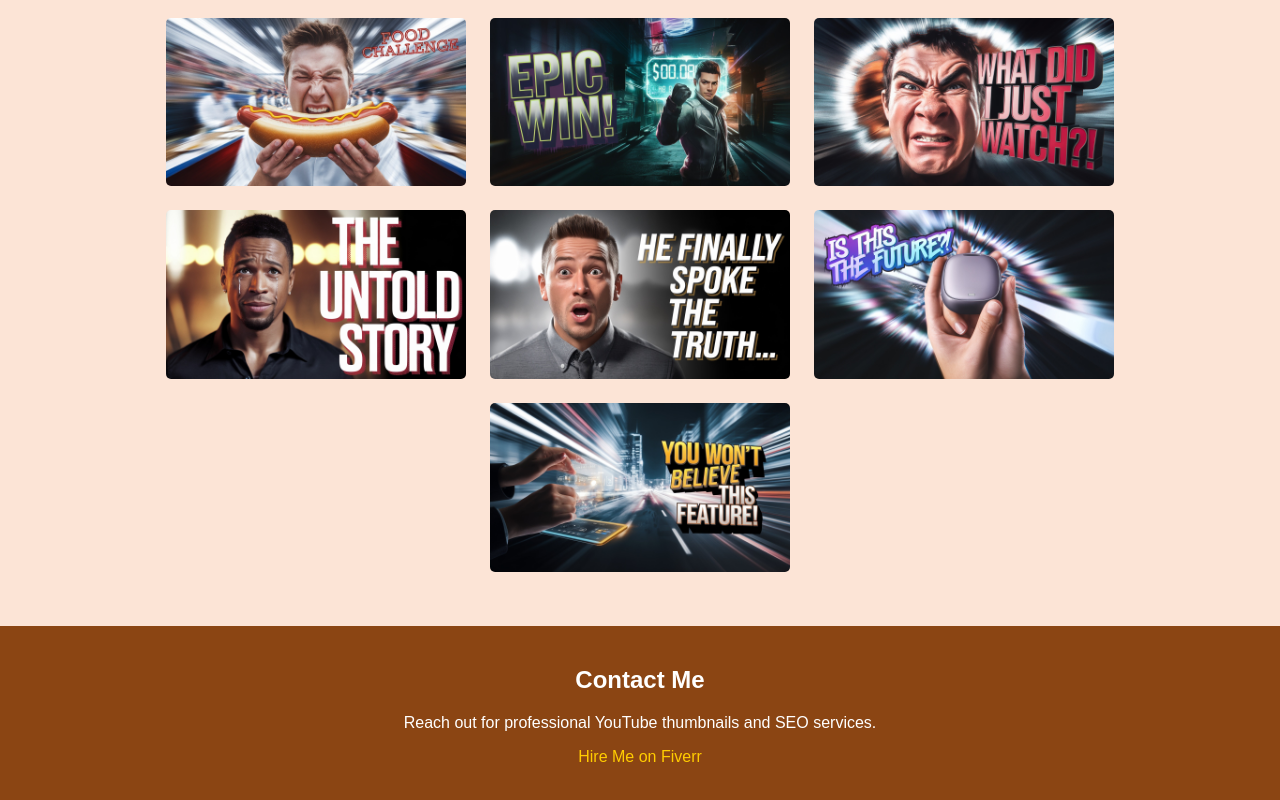
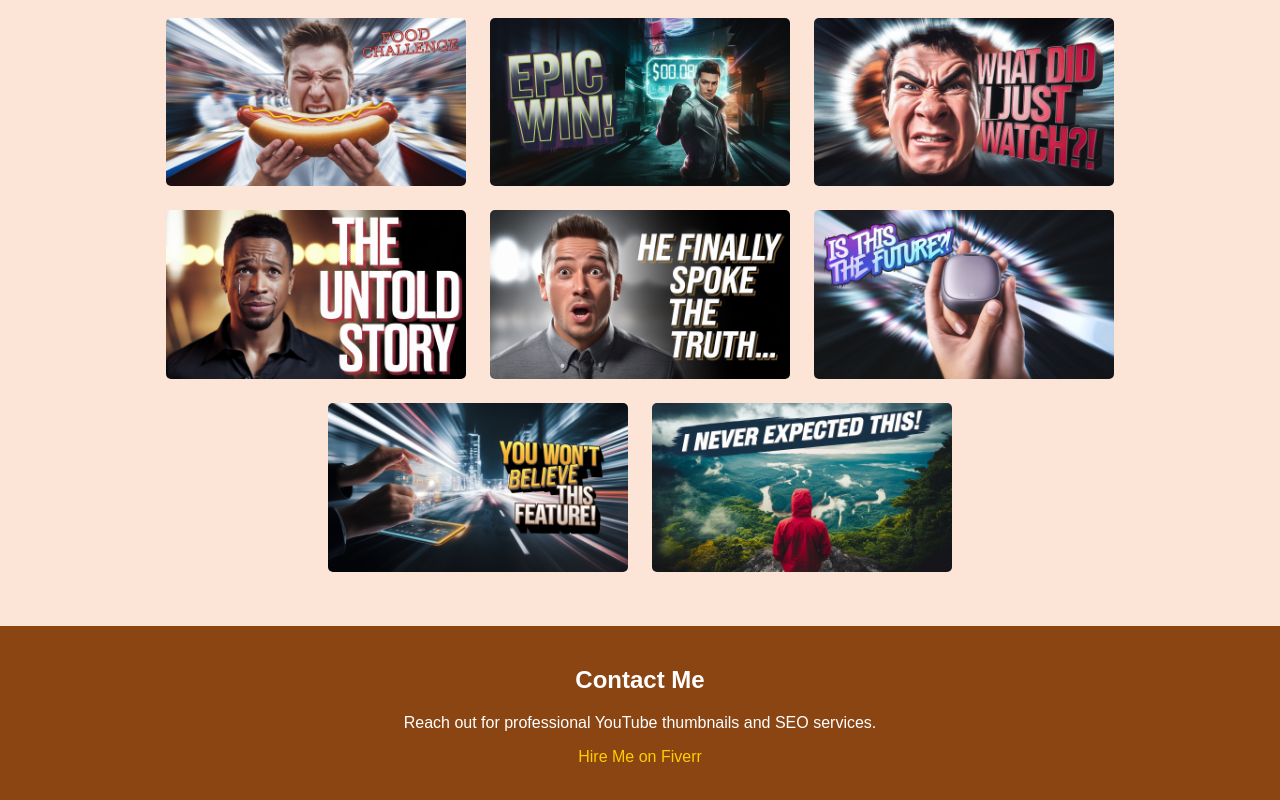
Before and after one commit to HussainAbbas11/Hussain-Abbas, a plain HTML site: page index.html in a window 1280 px wide. Shown: the part 819-1619 px from the top of the page. Drawn offline with Linux system fonts and the light colour scheme.

Commit message:
Update index.html

```diff
--- a/index.html
+++ b/index.html
@@ -98,6 +98,7 @@
             <img src="thumbnail-fc6266d6-b4da-450f-8ae6-6c3c255d75e9.jpeg" alt="YouTube Thumbnail 14" onclick="showPopup('thumbnail14.jpg')">
             <img src="thumbnail-3e94c992-ea7f-45eb-a15f-bb93ca0d40fa.jpeg" alt="YouTube Thumbnail 15" onclick="showPopup('thumbnail15.jpg')">
             <img src="thumbnail-77c1c765-df55-4381-a5b7-f01cf936530c.jpeg" alt="YouTube Thumbnail 16" onclick="showPopup('thumbnail16.jpg')">
+            <img src="thumbnail-46daa233-7609-4220-9454-8a48c53444e9.jpeg" alt="YouTube Thumbnail 17" onclick="showPopup('thumbnail17.jpg')">
         </div>
     </div>
 
```
